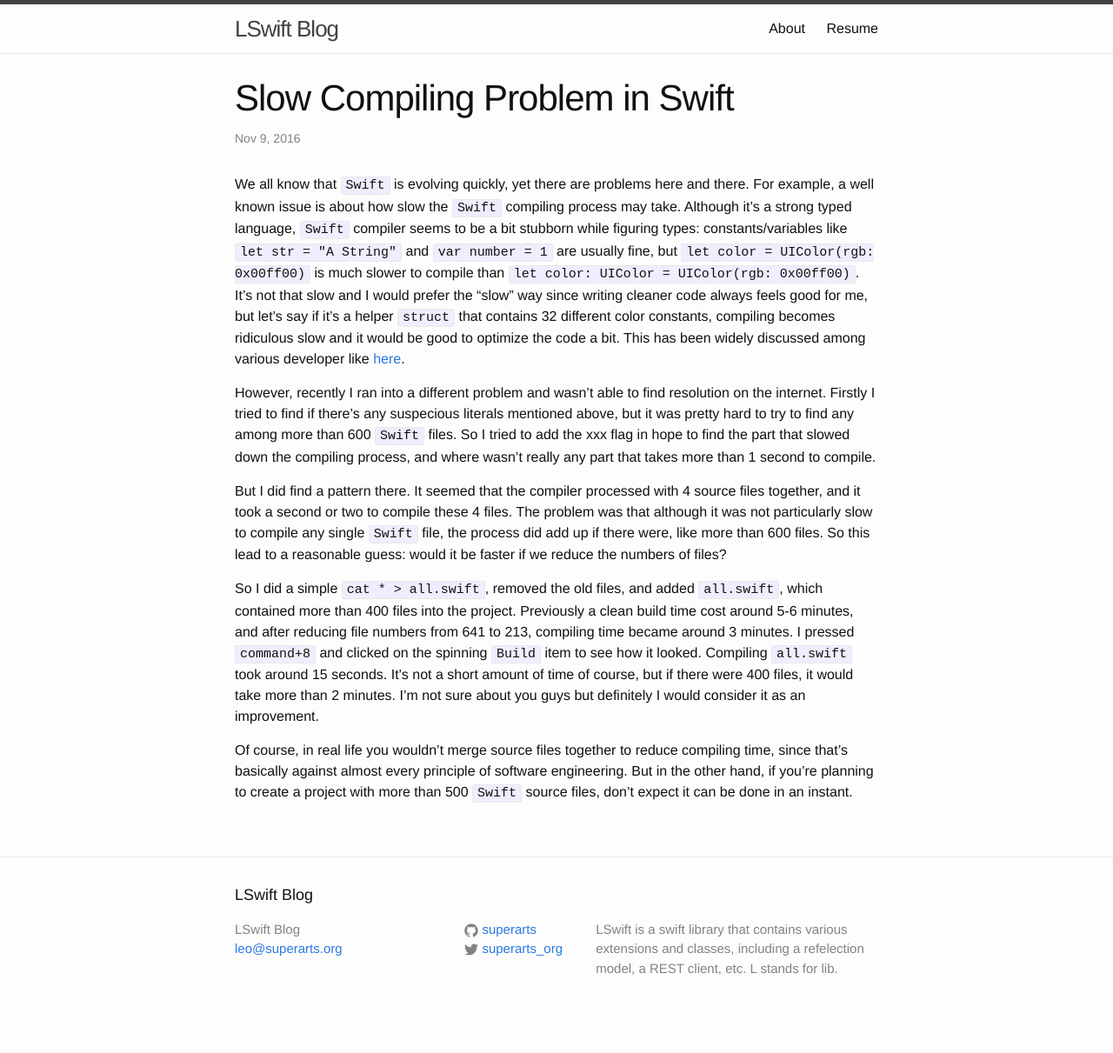
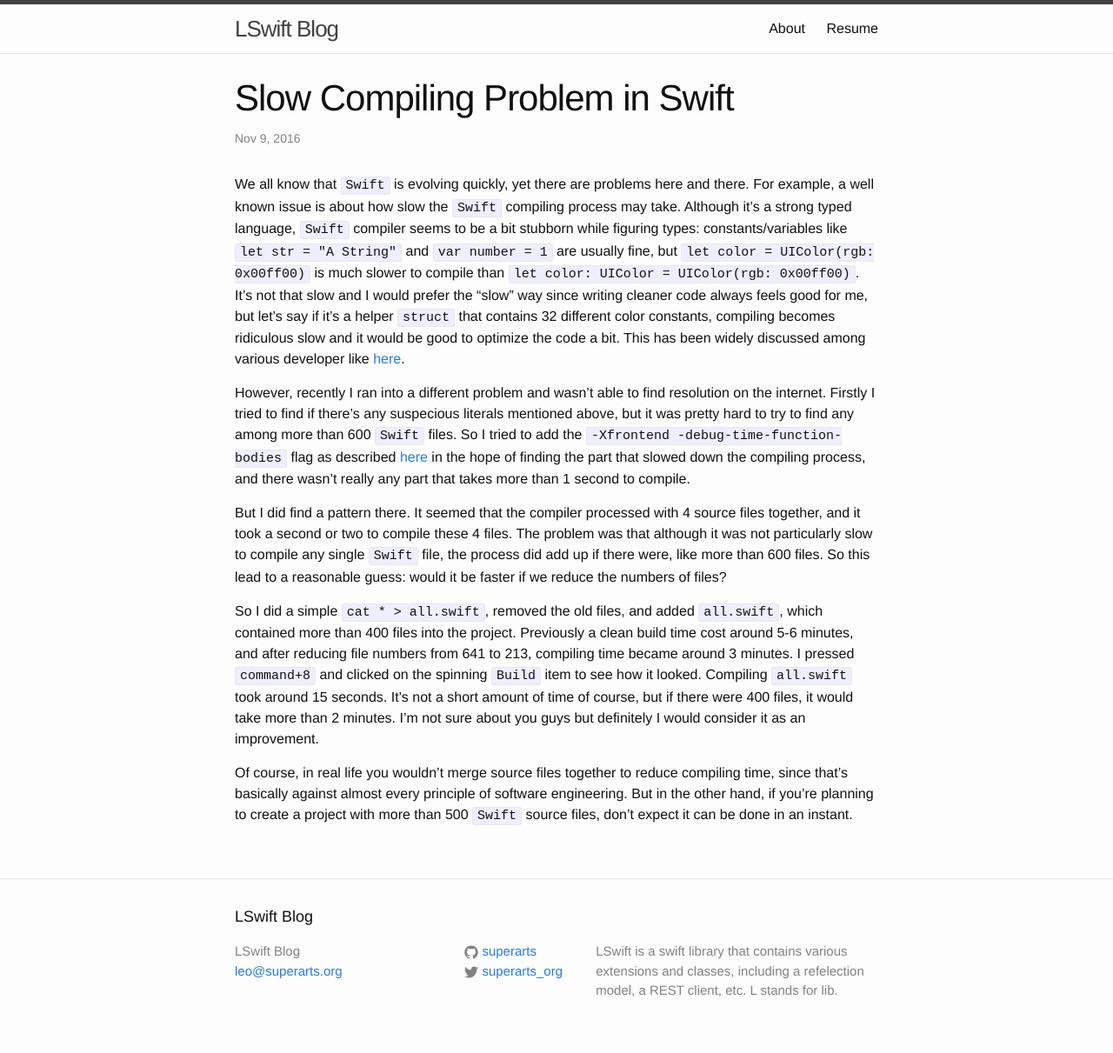
Before and after one commit to superarts/SwissKnife, a Jekyll site: the page built from _posts/2016-11-08-swift-slow-compiling.md, in a window 1280 px wide. Shown: the whole page at 87% size. Built offline with Jekyll 4.4.1, drawn with Linux system fonts in a browser that asks for light colours; before the commit the page ends 1185 px from its top, so only the background shows below that.

Commit message:
updated swift build flag

```diff
--- a/_posts/2016-11-08-swift-slow-compiling.md
+++ b/_posts/2016-11-08-swift-slow-compiling.md
@@ -10,7 +10,7 @@ tags:
 
 We all know that `Swift` is evolving quickly, yet there are problems here and there. For example, a well known issue is about how slow the `Swift` compiling process may take. Although it's a strong typed language, `Swift` compiler seems to be a bit stubborn while figuring types: constants/variables like `let str = "A String"` and `var number = 1` are usually fine, but `let color = UIColor(rgb: 0x00ff00)` is much slower to compile than `let color: UIColor = UIColor(rgb: 0x00ff00)`. It's not that slow and I would prefer the "slow" way since writing cleaner code always feels good for me, but let's say if it's a helper `struct` that contains 32 different color constants, compiling becomes ridiculous slow and it would be good to optimize the code a bit. This has been widely discussed among various developer like [here](https://spin.atomicobject.com/2016/04/26/swift-long-compile-time/).
 
-However, recently I ran into a different problem and wasn't able to find resolution on the internet. Firstly I tried to find if there's any suspecious literals mentioned above, but it was pretty hard to try to find any among more than 600 `Swift` files. So I tried to add the xxx flag in hope to find the part that slowed down the compiling process, and where wasn't really any part that takes more than 1 second to compile.
+However, recently I ran into a different problem and wasn't able to find resolution on the internet. Firstly I tried to find if there's any suspecious literals mentioned above, but it was pretty hard to try to find any among more than 600 `Swift` files. So I tried to add the `-Xfrontend -debug-time-function-bodies` flag as described [here](https://thatthinginswift.com/debug-long-compile-times-swift/) in the hope of finding the part that slowed down the compiling process, and there wasn't really any part that takes more than 1 second to compile.
 
 But I did find a pattern there. It seemed that the compiler processed with 4 source files together, and it took a second or two to compile these 4 files. The problem was that although it was not particularly slow to compile any single `Swift` file, the process did add up if there were, like more than 600 files. So this lead to a reasonable guess: would it be faster if we reduce the numbers of files?
 
```
